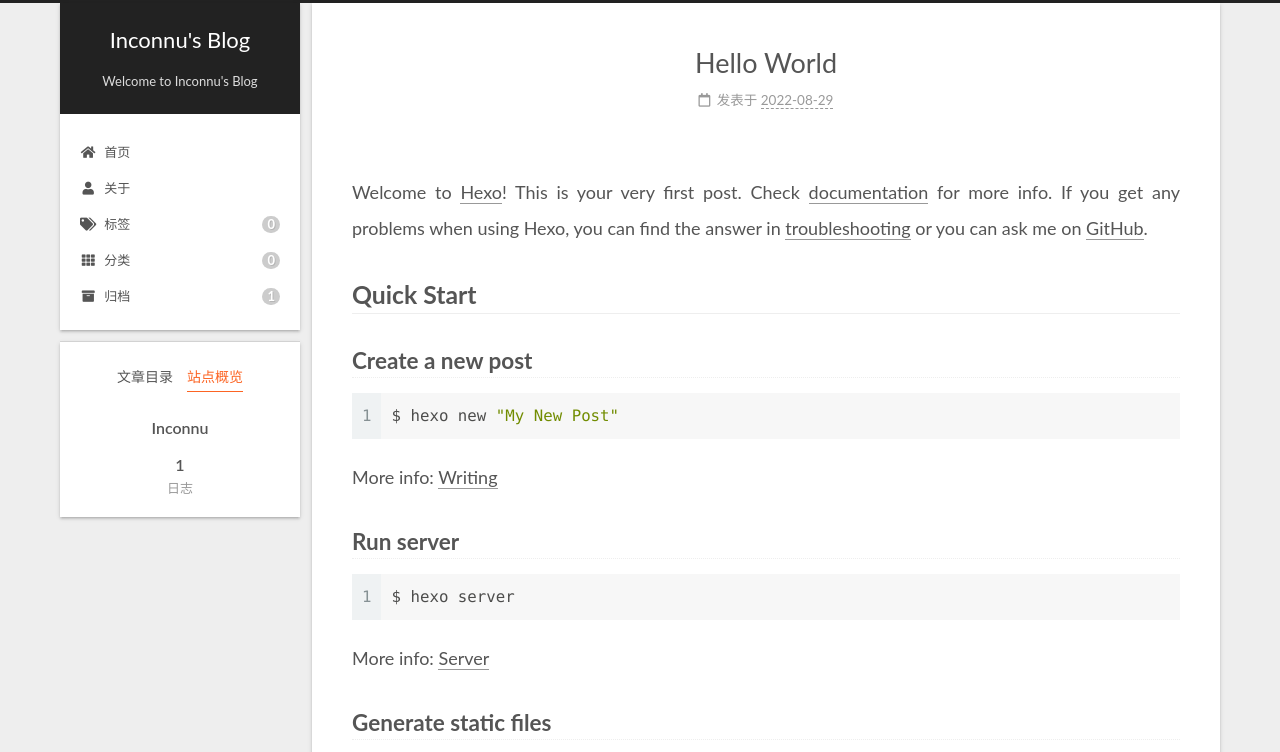
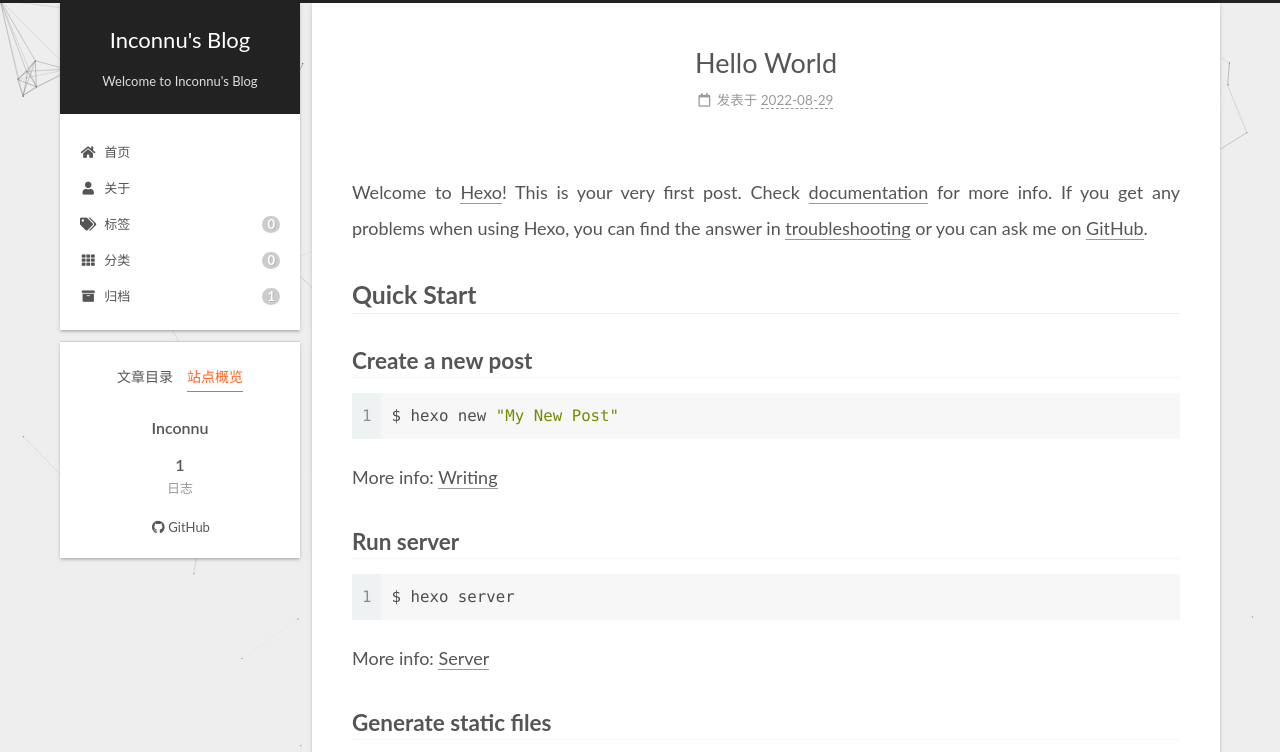
Before and after one commit to Inconnu9/Inconnu9.github.io, a plain HTML site: page 2022/08/29/hello-world/index.html in a window 1280 px wide. Both pictures are taken after a click on the item "站点概览". Shown: the top 752 px of the page. Drawn offline with Linux system fonts and the light colour scheme; no server answers.

Commit message:
Site updated: 2022-08-31 13:07:36

```diff
--- a/2022/08/29/hello-world/index.html
+++ b/2022/08/29/hello-world/index.html
@@ -17,7 +17,7 @@
 
 <script id="hexo-configurations">
     var NexT = window.NexT || {};
-    var CONFIG = {"hostname":"example.com","root":"/","scheme":"Gemini","version":"7.8.0","exturl":false,"sidebar":{"position":"left","display":"post","padding":18,"offset":12,"onmobile":false},"copycode":{"enable":false,"show_result":false,"style":null},"back2top":{"enable":true,"sidebar":false,"scrollpercent":false},"bookmark":{"enable":false,"color":"#222","save":"auto"},"fancybox":false,"mediumzoom":false,"lazyload":false,"pangu":false,"comments":{"style":"tabs","active":null,"storage":true,"lazyload":false,"nav":null},"algolia":{"hits":{"per_page":10},"labels":{"input_placeholder":"Search for Posts","hits_empty":"We didn't find any results for the search: ${query}","hits_stats":"${hits} results found in ${time} ms"}},"localsearch":{"enable":false,"trigger":"auto","top_n_per_article":1,"unescape":false,"preload":false},"motion":{"enable":true,"async":false,"transition":{"post_block":"fadeIn","post_header":"slideDownIn","post_body":"slideDownIn","coll_header":"slideLeftIn","sidebar":"slideUpIn"}}};
+    var CONFIG = {"hostname":"example.com","root":"/","scheme":"Gemini","version":"7.8.0","exturl":false,"sidebar":{"position":"left","display":"post","padding":18,"offset":12,"b2t":true,"onmobile":false},"copycode":{"enable":false,"show_result":false,"style":null},"back2top":{"enable":true,"sidebar":false,"scrollpercent":false},"bookmark":{"enable":false,"color":"#222","save":"auto"},"fancybox":false,"mediumzoom":false,"lazyload":false,"pangu":false,"comments":{"style":"tabs","active":null,"storage":true,"lazyload":false,"nav":null},"algolia":{"hits":{"per_page":10},"labels":{"input_placeholder":"Search for Posts","hits_empty":"We didn't find any results for the search: ${query}","hits_stats":"${hits} results found in ${time} ms"}},"localsearch":{"enable":false,"trigger":"auto","top_n_per_article":1,"unescape":false,"preload":false},"motion":{"enable":true,"async":false,"transition":{"post_block":"fadeIn","post_header":"slideDownIn","post_body":"slideDownIn","coll_header":"slideLeftIn","sidebar":"slideUpIn"}}};
   </script>
 
   <meta name="description" content="Welcome to Hexo! This is your very first post. Check documentation for more info. If you get any problems when using Hexo, you can find the answer in troubleshooting or you can ask me on GitHub. Quick">
@@ -306,6 +306,11 @@
       </div>
   </nav>
 </div>
+  <div class="links-of-author motion-element">
+      <span class="links-of-author-item">
+        <a href="https://github.com/Inconnu9/Inconnu9.github.io.git" title="GitHub → https:&#x2F;&#x2F;github.com&#x2F;Inconnu9&#x2F;Inconnu9.github.io.git" rel="noopener" target="_blank"><i class="fab fa-github fa-fw"></i>GitHub</a>
+      </span>
+  </div>
 
 
 
@@ -351,6 +356,8 @@
   </div>
 
 
+
+  <script color='0,0,0' opacity='0.5' zIndex='-1' count='150' src="/lib/canvas-nest/canvas-nest.min.js"></script>
   <script src="/lib/anime.min.js"></script>
   <script src="/lib/velocity/velocity.min.js"></script>
   <script src="/lib/velocity/velocity.ui.min.js"></script>
--- a/css/main.css
+++ b/css/main.css
@@ -1165,10 +1165,13 @@ pre .javascript .function {
   margin-bottom: 10px;
   margin-right: 10px;
   vertical-align: middle;
+  transition-delay: 0s;
+  transition-duration: 0.2s;
+  transition-timing-function: ease-in-out;
 }
 .links-of-author a::before,
 .links-of-author span.exturl::before {
-  background: #dd490a;
+  background: #d9d09a;
   border-radius: 50%;
   content: ' ';
   display: inline-block;
```
Also changed, not shown: archives/2022/08/index.html (+8 -1 lines), archives/2022/index.html (+8 -1 lines), archives/index.html (+8 -1 lines), index.html (+8 -1 lines).
